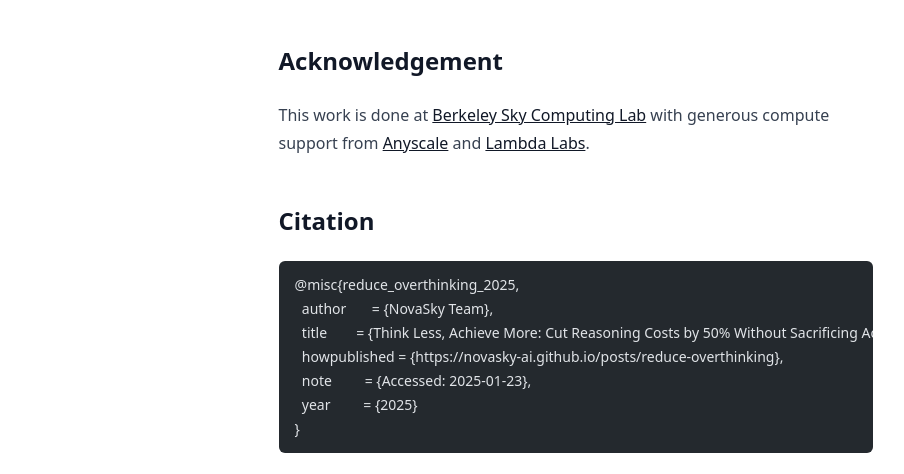
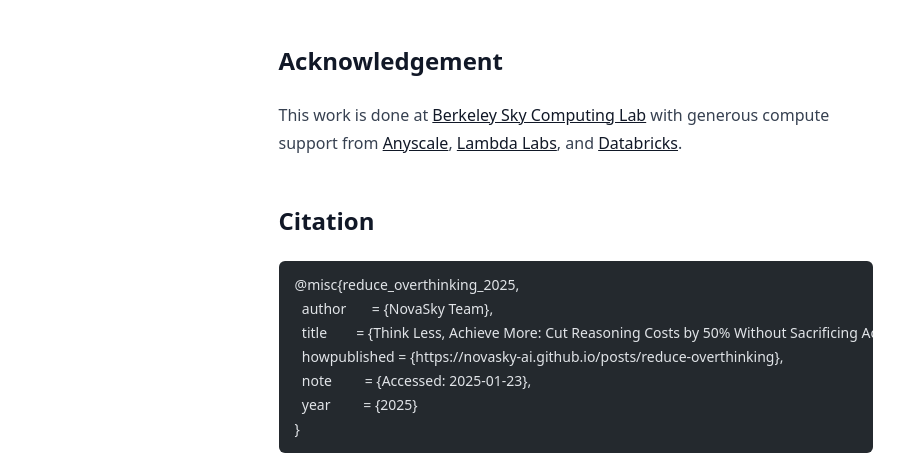
Before and after one commit to NovaSky-AI/novasky-ai.github.io, an Astro site: page /posts/reduce-overthinking in a window 1280 px wide. Shown: the part 7059-7533 px from the top of the page, without its empty margins (64-968 px from the left). Built offline with nearby package versions, Linux system fonts and the light colour scheme; Astro itself is replaced by a stand-in of ours; some packages are replaced by stand-ins of ours; code samples lack their colours.

Commit message:
Update reduce-overthinking.md

```diff
--- a/src/content/posts/reduce-overthinking.md
+++ b/src/content/posts/reduce-overthinking.md
@@ -81,7 +81,7 @@ We report ablation results for alternative methods and recipes we explored. **LS
 ![img](https://raw.githubusercontent.com/NovaSky-AI/novasky-ai.github.io/main/assets/images/reduce-overthinking/ablations-table.png)
 
 ## Acknowledgement
-This work is done at [Berkeley Sky Computing Lab](https://sky.cs.berkeley.edu/) with generous compute support from [Anyscale](https://www.anyscale.com/) and [Lambda Labs](https://lambdalabs.com/service/gpu-cloud?srsltid=AfmBOop5FnmEFTkavVtdZDsLWvHWNg6peXtat-OXJ9MW5GMNsk756PE5).
+This work is done at [Berkeley Sky Computing Lab](https://sky.cs.berkeley.edu/) with generous compute support from [Anyscale](https://www.anyscale.com/), [Lambda Labs](https://lambdalabs.com/service/gpu-cloud?srsltid=AfmBOop5FnmEFTkavVtdZDsLWvHWNg6peXtat-OXJ9MW5GMNsk756PE5), and [Databricks](https://www.databricks.com/).
 
 
 ## Citation
```
